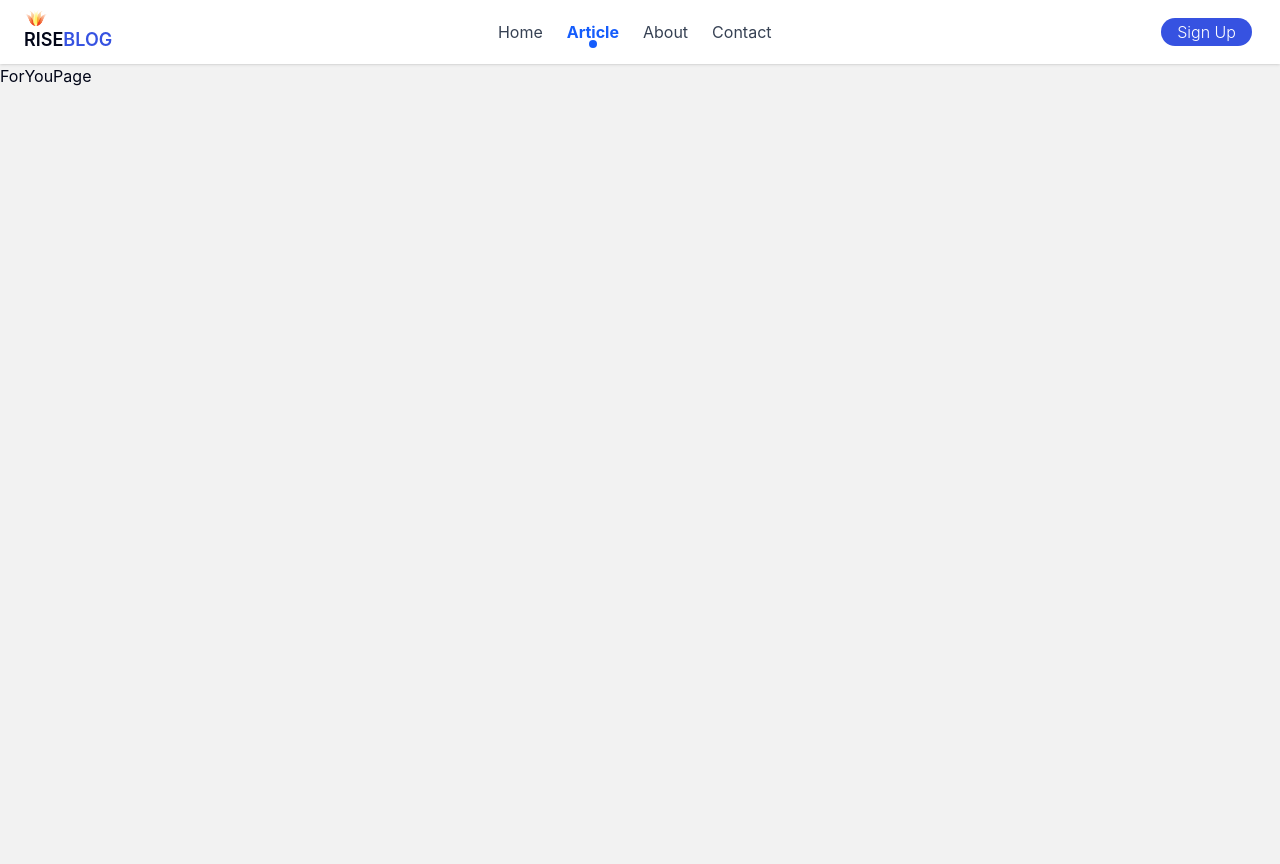
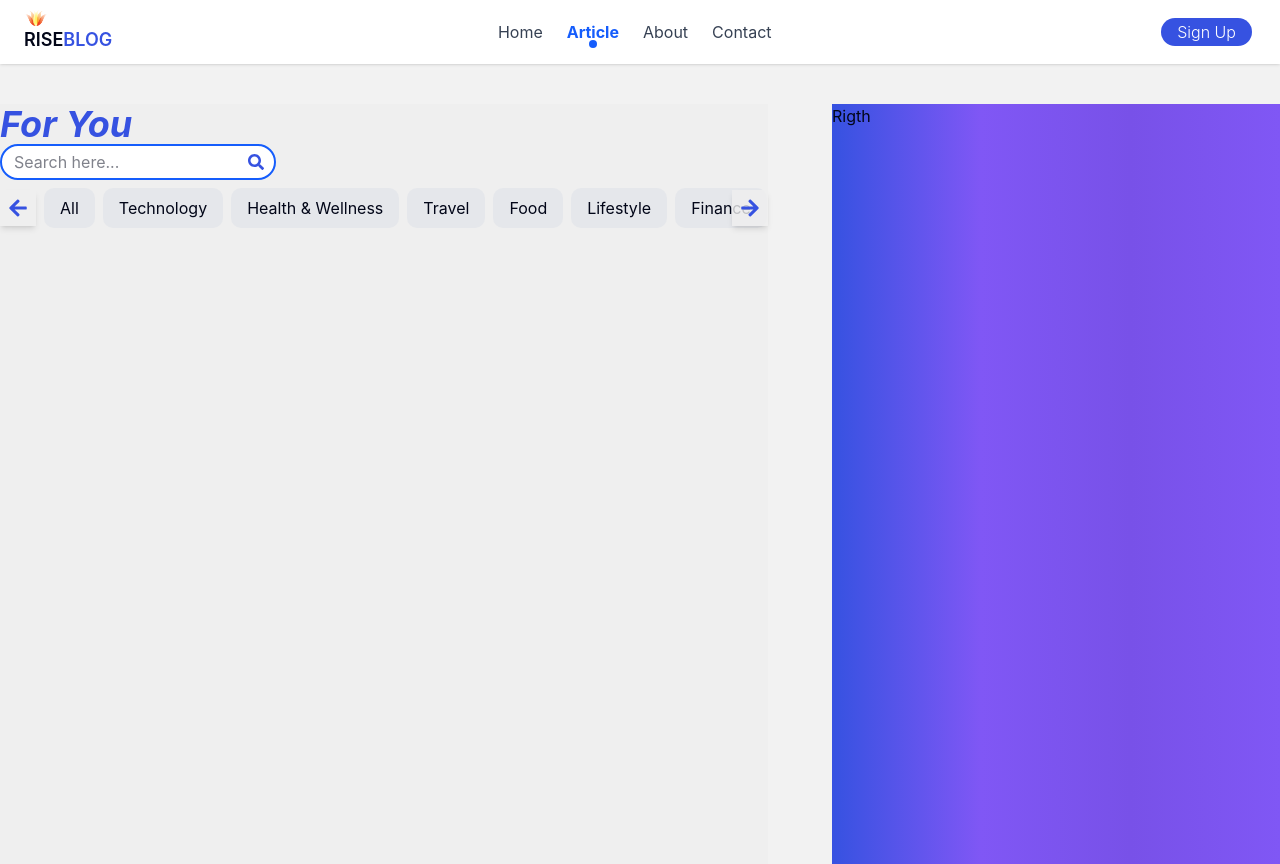
Before and after one commit to Liaqat-dev/RISEBLOG, a React (Vite) app: page /article in a window 1280 px wide. Built offline with nearby package versions, Linux system fonts and the light colour scheme.

Commit message:
Updated For You Page🎉

```diff
--- a/constants/routes.tsx
+++ b/constants/routes.tsx
@@ -5,9 +5,9 @@ import Contact from "@/Screen/Contact Us/Contact.tsx";
 import ArticleTopics from "@/Screen/Home/ArticleTopics.tsx";
 import CreatePost from "@/Screen/Home/CreatePost.tsx";
 
-export const Home_Section1_Routes = [
-    { path: '/CreatePost', element: <CreatePost/>, name: 'Create Post' },
-    { path: '/ArticleTopics', element: <ArticleTopics />, name: 'Article Topics' },
+export const Home_Section1_Components = [
+    { element: <CreatePost/>, name: 'Create Post' },
+    {element: <ArticleTopics />, name: 'Article Topics' },
 ];
 
 export const Screen_Routes = [
--- a/src/Screen/Article/ForYouPage.tsx
+++ b/src/Screen/Article/ForYouPage.tsx
@@ -1,8 +1,76 @@
+import SearchForm from "@/components/searchForm.tsx";
+import {blogCategories} from "../../../constants/categoryCards.ts";
 
-function ForYouPage() {
+import { FaArrowLeft, FaArrowRight } from "react-icons/fa";
+import { useRef } from "react";
+
+
+interface Props {
+    categories: string[];
+}
+export function CategoryScroller({ categories}:Props) {
+    const scrollRef = useRef<HTMLDivElement>(null);
+
+    const scroll = (direction: "left" | "right") => {
+        if (scrollRef.current) {
+            const scrollAmount = 100;
+            scrollRef.current.scrollBy({
+                left: direction === "right" ? scrollAmount : -scrollAmount,
+                behavior: "smooth",
+            });
+        }
+    };
+
     return (
-        <div>ForYouPage</div>
+        <div className="relative flex items-center">
+            {/* Left Scroll Button */}
+            <button
+                className="absolute left-0 z-10 bg-white-1 p-2  shadow-md"
+                onClick={() => scroll("left")}
+            >
+                <FaArrowLeft className={'text-secondary'} size={20} />
+            </button>
+
+            {/* Scrollable Category List */}
+            <div
+                ref={scrollRef}
+                className="h-10 px-10 my-2 flex overflow-x-auto whitespace-nowrap px-2 no-scrollbar"
+                style={{ scrollbarWidth: "none", msOverflowStyle: "none" }}
+            >
+                {categories.map((category, index) => (
+                    <span key={index} className="px-4 py-2 bg-gray-200 rounded-lg mx-1 cursor-pointer">
+                        {category}
+                    </span>
+                ))}
+            </div>
+
+            <button
+                className="absolute right-[0] z-10 bg-white-1  p-2  shadow-md"
+                onClick={() => scroll("right")}
+            >
+                <FaArrowRight  className={'text-secondary'} size={20} />
+            </button>
+        </div>
     );
 }
 
+
+
+function ForYouPage() {
+    const categories = blogCategories.map(category => category.name);
+    categories.unshift("All")
+
+
+    return <div className={'flex justify-center h-screen mt-10 mx-auto gap-16 max-w-7xl'}>
+        <section className={'flex-2/4 max-w-[60%] bg-white-1'}>
+            <h2 className={'text-4xl text-secondary font-bold italic'}>For You</h2>
+            <SearchForm/>
+            <CategoryScroller categories={categories} />
+        </section>
+        <section className={'flex-1/4 bg-gradient-primary max-lg:hidden'}>
+            Rigth
+        </section>
+    </div>
+}
+
 export default ForYouPage;
--- a/src/Screen/Home/ArticleTopics.tsx
+++ b/src/Screen/Home/ArticleTopics.tsx
@@ -33,7 +33,7 @@ function CategoryCarousel() {
 }
 
 const ArticleTopics = () => {
-    return (<div className={'mt-16  max-md:mt-10 max-md:max-w-screen'}>
+    return (<div className={'mt-16   max-md:mt-10 max-md:max-w-screen'}>
             <section className="flex w-full  justify-center items-center gap-2 pb-10 max-md:flex-col">
                 <div className="max-lg:w-[28%]  lg:w-[20%] max-md:ml-0 max-md:w-full">
                     <h1 className="text-8xl font-semibold text-zinc-900  max-md:text-center  max-md:max-w-full max-md:text-3xl max-lg:text-5xl max-xl:text-6xl max-2xl:text-7xl">
--- a/src/Screen/Home/CreatePost.tsx
+++ b/src/Screen/Home/CreatePost.tsx
@@ -1,6 +1,6 @@
 
 function CreatePost() {
-    return (<div className={'mt-16  max-md:mt-10 max-md:max-w-screen'}>
+    return (<div className={'mt-16 max-md:mt-10 max-md:max-w-screen'}>
             <section className="flex w-full  justify-center items-center gap-2 pb-10 max-md:flex-col max-md:items-center">
                 <div className={'flex w-[33%] max-sm:flex-col md:flex-row  '}>
                     <h1 className="float-right text-8xl font-semibold text-zinc-900  max-md:text-center  max-md:max-w-full max-md:text-3xl max-lg:text-5xl max-xl:text-6xl max-2xl:text-7xl">
--- a/src/Screen/Home/Home.tsx
+++ b/src/Screen/Home/Home.tsx
@@ -1,64 +1,42 @@
 import RingContainer from "@/components/Rings/ringContainer.tsx";
-import {Home_Section1_Routes} from "../../../constants/routes.tsx";
-import {Route, Routes} from "react-router";
+import {Home_Section1_Components} from "../../../constants/routes.tsx";
 import {FaArrowLeft, FaArrowRight} from "react-icons/fa";
 import DailyArticles from "@/Screen/Home/DailyArticles.tsx";
 
 
-import {useNavigate} from "react-router";
-import {useEffect, useState} from "react";
+import {useState} from "react";
 
 function Home() {
-    const navigate = useNavigate();
-    const n = 1;
-
-    const [screenNumber, setScreenNumber] = useState(0);
-    const handleNavigate = (op: string) => {
-        setScreenNumber((Prev) => {
-            let newScreenNumber = Prev;
-            if (op === '+') {
-                newScreenNumber = (Prev + 1) % Home_Section1_Routes.length;
-            } else if (op === '-') {
-                newScreenNumber = (Prev - 1 + Home_Section1_Routes.length) % Home_Section1_Routes.length;
-            }
-
-            navigate(Home_Section1_Routes[newScreenNumber].path);
 
 
-            return newScreenNumber;
+    const [componentNumber, setComponentNumber] = useState(0);
+    const handleNavigate = (op: string) => {
+        setComponentNumber((Prev) => {
+            let activeComponentNumber = Prev;
+            if (op === '+') {
+                activeComponentNumber = (Prev + 1) % Home_Section1_Components.length;
+            } else if (op === '-') {
+                activeComponentNumber = (Prev - 1 + Home_Section1_Components.length) % Home_Section1_Components.length;
+            }
+            return activeComponentNumber;
         });
     };
 
-
-    useEffect(() => {
-        navigate(Home_Section1_Routes[screenNumber].path);
-    }, [n]);
-
-    return (<div className={''}>
-            <RingContainer >
-                <Routes>
-                    {
-                        Home_Section1_Routes.map((item, index) => (
-                            <Route key={index} path={item.path} element={item.element}/>
-                        ))
+    return <div className={''}>
+        <RingContainer>{
+            Home_Section1_Components[componentNumber].element
         }
-                </Routes>
             <div className={'absolute  bottom-9  flex  w-full justify-center '}>
                 <div className={' flex justify-center gap-7'}>
                     <FaArrowLeft size={40} className={'text-secondary cursor-pointer hover:scale-125'}
                                  onClick={() => handleNavigate('-')}/>
                     <FaArrowRight size={40} className={'text-secondary cursor-pointer hover:scale-125'}
                                   onClick={() => handleNavigate('+')}/>
-
                 </div>
             </div>
-
-
         </RingContainer>
         <DailyArticles/>
     </div>
-
-    )
 }
 
 export default Home
--- /dev/null
+++ b/src/components/searchForm.tsx
@@ -0,0 +1,40 @@
+import {FaSearch} from "react-icons/fa";
+import {IoClose} from "react-icons/io5";
+
+// import {useSearch} from "../../context/useSearch.ts";
+import {useState} from "react";
+
+
+function SearchForm() {
+    const [query, setQuery] = useState("");
+    // const { handleSearch, resetSearch} = useSearch();
+    // const handleSubmit = (e: React.FormEvent<HTMLFormElement>) => {
+    //     e.preventDefault();
+    //     if (!query.trim())
+    //         return;
+    //     handleSearch(query);
+    // }
+    const handleReset = () => {
+        console.log('handleReset');
+        // resetSearch();
+        setQuery('')
+    }
+
+    return <form className={'relative flex items-center w-fit '}
+        // onSubmit={handleSubmit}
+    >
+        <input className={'bg-white outline-none border-2 border-blue-600 rounded-3xl px-3 py-1'} placeholder={'Search here...'}
+               value={query}
+               onChange={(e) => {
+                   setQuery(e.target.value);
+                   // setTimeout(()=>{handleSearch(query)},100);
+               }}/>
+
+        <div className={'absolute  right-3 w-fit '}>{
+            query.trim() ?
+                <IoClose className={'text-secondary  cursor-pointer hover:scale-110'} onClick={() => handleReset()}/>
+                : <FaSearch className={'text-secondary cursor-pointer hover:scale-110'} onClick={() => handleReset()}/>}</div>
+    </form>
+}
+
+export default SearchForm;
--- a/src/global.css
+++ b/src/global.css
@@ -91,16 +91,5 @@
     margin-bottom: auto;
 }
 .semi_round_image{
-    border-bottom-left-radius: 40%;
-    border-top-left-radius: 40%;
-    border-top-right-radius: 50%;
-    border-bottom-right-radius: 30px;
+    border-radius: 40% 50% 30px 40%;
 }
-
-.concave-box {
-    width: 200px;
-    height: 200px;
-    background: blue;
-    -webkit-clip-path: polygon(0 0, 80% 0, 100% 20%, 100% 100%, 0 100%);
-    clip-path: polygon(0 0, 80% 0, 100% 20%, 100% 100%, 0 100%);
-}
```
Lines whose indentation alone changed are shown as unchanged.
